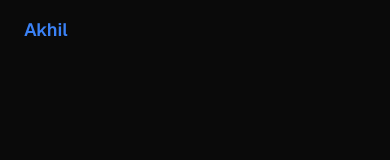
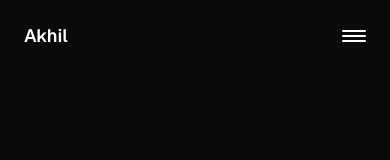
Before and after one commit to akhil-p-git/Personal-Portfolio, a Next.js app: page / in a window 390 px wide. Shown: the top 160 px of the page. Built offline with nearby package versions, Linux system fonts and the light colour scheme.

Commit message:
feat(portfolio): add mobile nav menu and fix link color cascade

```diff
--- a/src/app/globals.css
+++ b/src/app/globals.css
@@ -34,7 +34,8 @@ body {
   min-height: 100vh;
 }
 
-/* Link styling */
+/* Link styling — in @layer base so Tailwind text-color utilities can override it */
+@layer base {
   a {
     color: var(--accent);
     text-decoration: none;
@@ -43,6 +44,7 @@ a {
 
   a:hover {
     color: var(--accent-hover);
+  }
 }
 
 /* Scrollbar styling */
--- a/src/components/Navigation.tsx
+++ b/src/components/Navigation.tsx
@@ -14,6 +14,7 @@ const navItems = [
 export default function Navigation() {
   const [isScrolled, setIsScrolled] = useState(false);
   const [activeSection, setActiveSection] = useState("home");
+  const [isMenuOpen, setIsMenuOpen] = useState(false);
 
   useEffect(() => {
     const handleScroll = () => {
@@ -36,10 +37,21 @@ export default function Navigation() {
     return () => window.removeEventListener("scroll", handleScroll);
   }, []);
 
+  useEffect(() => {
+    const handleKeyDown = (e: KeyboardEvent) => {
+      if (e.key === "Escape") setIsMenuOpen(false);
+    };
+    window.addEventListener("keydown", handleKeyDown);
+    return () => window.removeEventListener("keydown", handleKeyDown);
+  }, []);
+
   return (
+    <>
       <nav
         className={`fixed top-0 left-0 right-0 z-50 transition-all duration-300 ${
-        isScrolled
+          isMenuOpen
+            ? "bg-[#0a0a0a] border-b border-[#262626]"
+            : isScrolled
               ? "bg-[#0a0a0a]/90 backdrop-blur-md border-b border-[#262626]"
               : ""
         }`}
@@ -48,10 +60,12 @@ export default function Navigation() {
           <div className="flex items-center justify-between">
             <a
               href="#home"
+              onClick={() => setIsMenuOpen(false)}
               className="text-white font-semibold text-lg hover:text-[#3b82f6] transition-colors"
             >
               Akhil
             </a>
+
             <ul className="hidden md:flex items-center gap-8">
               {navItems.map((item) => (
                 <li key={item.label}>
@@ -68,8 +82,68 @@ export default function Navigation() {
                 </li>
               ))}
             </ul>
+
+            <button
+              type="button"
+              aria-label={isMenuOpen ? "Close menu" : "Open menu"}
+              aria-expanded={isMenuOpen}
+              aria-controls="mobile-menu"
+              onClick={() => setIsMenuOpen((open) => !open)}
+              className="md:hidden relative -mr-2 h-10 w-10"
+            >
+              <span
+                className={`absolute left-1/2 h-0.5 w-6 -translate-x-1/2 rounded-full bg-white transition-all duration-300 ${
+                  isMenuOpen ? "top-[19px] rotate-45" : "top-[14px]"
+                }`}
+              />
+              <span
+                className={`absolute left-1/2 top-[19px] h-0.5 w-6 -translate-x-1/2 rounded-full bg-white transition-all duration-300 ${
+                  isMenuOpen ? "opacity-0" : "opacity-100"
+                }`}
+              />
+              <span
+                className={`absolute left-1/2 h-0.5 w-6 -translate-x-1/2 rounded-full bg-white transition-all duration-300 ${
+                  isMenuOpen ? "top-[19px] -rotate-45" : "top-[24px]"
+                }`}
+              />
+            </button>
+          </div>
+
+          <div
+            id="mobile-menu"
+            inert={isMenuOpen ? undefined : true}
+            className={`md:hidden overflow-hidden transition-all duration-300 ${
+              isMenuOpen ? "mt-4 max-h-80 opacity-100" : "max-h-0 opacity-0"
+            }`}
+          >
+            <ul className="flex flex-col gap-1 pb-2">
+              {navItems.map((item) => (
+                <li key={item.label}>
+                  <a
+                    href={item.href}
+                    onClick={() => setIsMenuOpen(false)}
+                    className={`block rounded-lg px-3 py-2.5 text-sm transition-colors ${
+                      activeSection === item.href.slice(1)
+                        ? "bg-[#1a1a1a] text-white"
+                        : "text-[#a1a1a1] hover:bg-[#111] hover:text-white"
+                    }`}
+                  >
+                    {item.label}
+                  </a>
+                </li>
+              ))}
+            </ul>
           </div>
         </div>
       </nav>
+
+      <div
+        aria-hidden="true"
+        onClick={() => setIsMenuOpen(false)}
+        className={`md:hidden fixed inset-0 z-40 bg-[#0a0a0a]/60 transition-opacity duration-300 ${
+          isMenuOpen ? "opacity-100" : "pointer-events-none opacity-0"
+        }`}
+      />
+    </>
   );
 }
```
Lines whose indentation alone changed are shown as unchanged.
